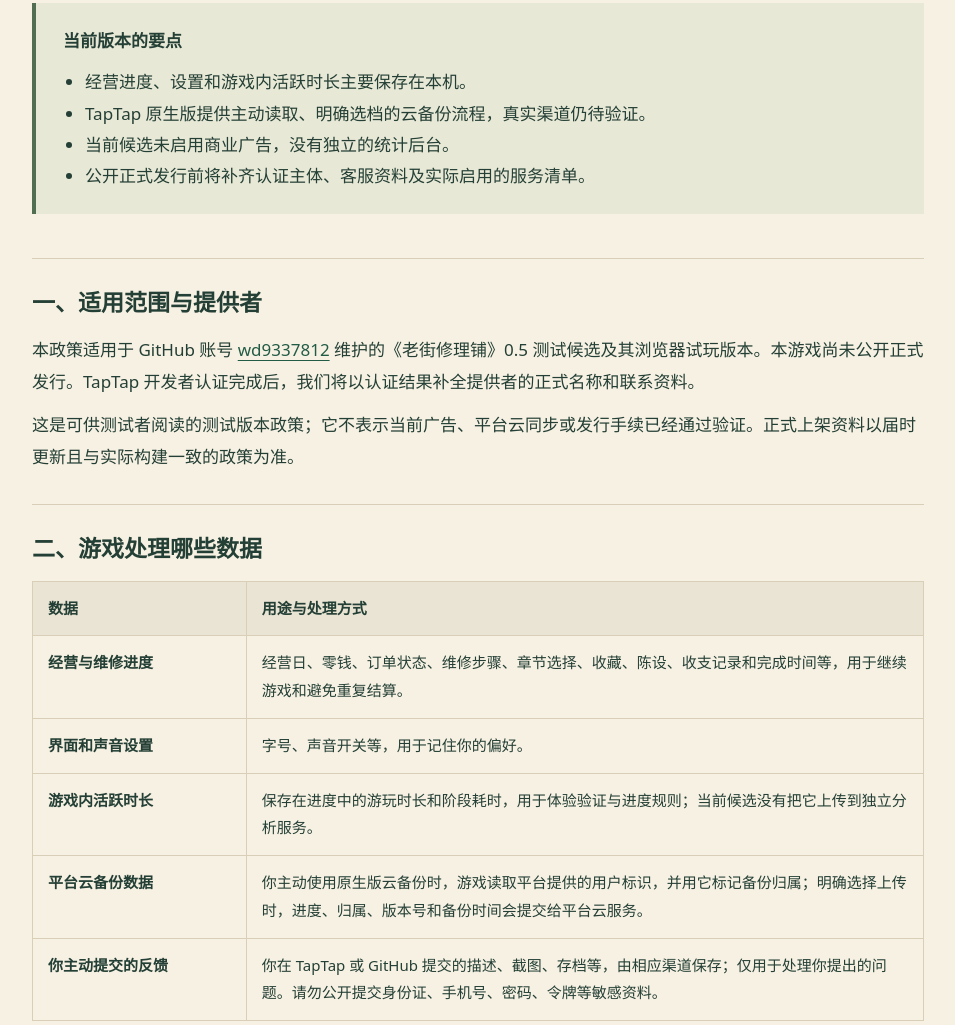
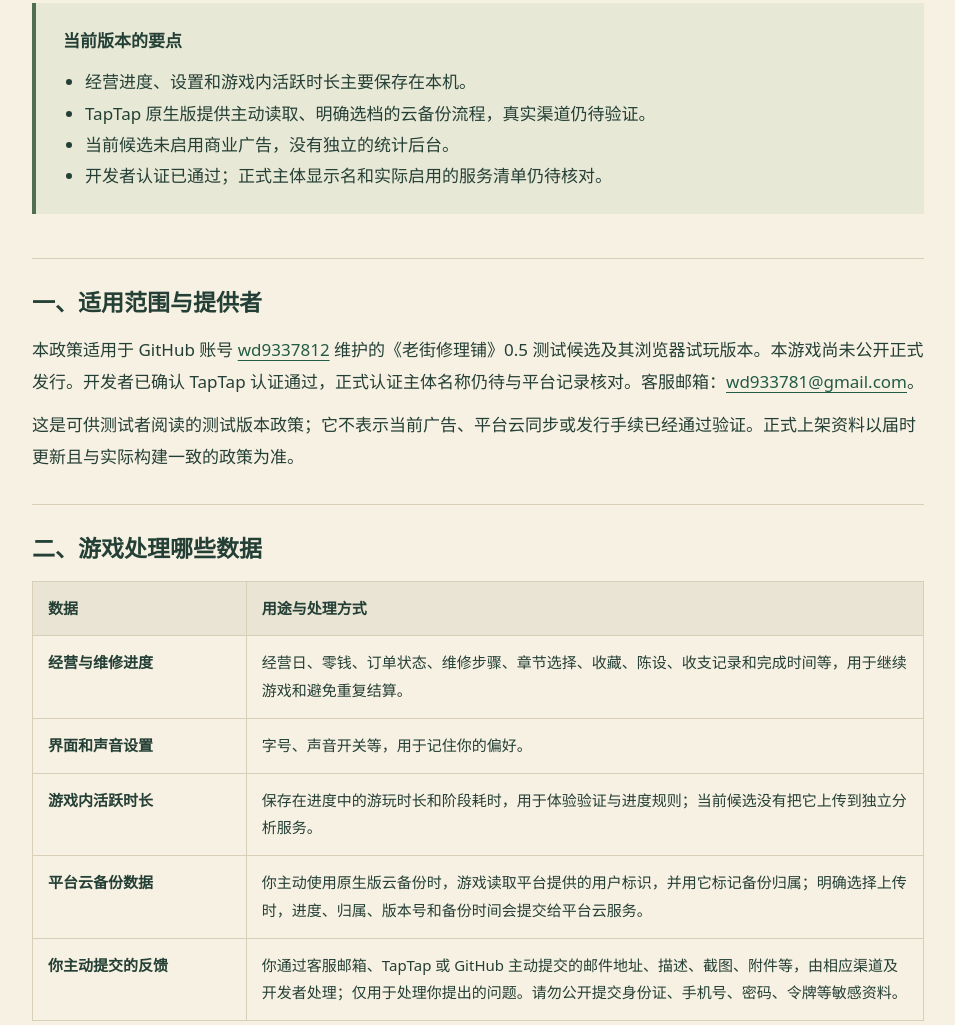
Before and after one commit to wd9337812/repairstore-privacy, a plain HTML site: page index.html in a window 1280 px wide. Shown: the part 464-1489 px from the top of the page, without its empty margins (162-1117 px from the left). Drawn offline with Linux system fonts and the light colour scheme.

Commit message:
Publish repair shop test privacy policy and service disclosures

```diff
--- a/index.html
+++ b/index.html
@@ -13,15 +13,15 @@
 <p class="eyebrow">测试版本 · 2026 年 10 月 26 日更新</p>
 <h1>把旧物修好，<br>也把你的进度照看好。</h1>
 <p class="lead">这份政策说明《老街修理铺》当前测试候选如何处理游戏进度，以及你使用平台功能时会发生什么。</p>
-<aside><strong>当前版本的要点</strong><ul><li>经营进度、设置和游戏内活跃时长主要保存在本机。</li><li>TapTap 原生版提供主动读取、明确选档的云备份流程，真实渠道仍待验证。</li><li>当前候选未启用商业广告，没有独立的统计后台。</li><li>公开正式发行前将补齐认证主体、客服资料及实际启用的服务清单。</li></ul></aside>
-<section><h2>一、适用范围与提供者</h2><p>本政策适用于 GitHub 账号 <a href="https://github.com/wd9337812" rel="noopener noreferrer">wd9337812</a> 维护的《老街修理铺》0.5 测试候选及其浏览器试玩版本。本游戏尚未公开正式发行。TapTap 开发者认证完成后，我们将以认证结果补全提供者的正式名称和联系资料。</p><p>这是可供测试者阅读的测试版本政策；它不表示当前广告、平台云同步或发行手续已经通过验证。正式上架资料以届时更新且与实际构建一致的政策为准。</p></section>
-<section><h2>二、游戏处理哪些数据</h2><div class="table-wrap"><table><thead><tr><th>数据</th><th>用途与处理方式</th></tr></thead><tbody><tr><td>经营与维修进度</td><td>经营日、零钱、订单状态、维修步骤、章节选择、收藏、陈设、收支记录和完成时间等，用于继续游戏和避免重复结算。</td></tr><tr><td>界面和声音设置</td><td>字号、声音开关等，用于记住你的偏好。</td></tr><tr><td>游戏内活跃时长</td><td>保存在进度中的游玩时长和阶段耗时，用于体验验证与进度规则；当前候选没有把它上传到独立分析服务。</td></tr><tr><td>平台云备份数据</td><td>你主动使用原生版云备份时，游戏读取平台提供的用户标识，并用它标记备份归属；明确选择上传时，进度、归属、版本号和备份时间会提交给平台云服务。</td></tr><tr><td>你主动提交的反馈</td><td>你在 TapTap 或 GitHub 提交的描述、截图、存档等，由相应渠道保存；仅用于处理你提出的问题。请勿公开提交身份证、手机号、密码、令牌等敏感资料。</td></tr></tbody></table></div><p>当前自编游戏逻辑不主动请求通讯录、精确位置、相机、麦克风权限，不读取这些信息，也不设置真实货币充值或交易市场。TapTap 客户端本身的账号、设备、日志及安全处理另依其服务和政策进行，不能将上述游戏逻辑说明理解为整个平台不处理任何信息。</p></section>
+<aside><strong>当前版本的要点</strong><ul><li>经营进度、设置和游戏内活跃时长主要保存在本机。</li><li>TapTap 原生版提供主动读取、明确选档的云备份流程，真实渠道仍待验证。</li><li>当前候选未启用商业广告，没有独立的统计后台。</li><li>开发者认证已通过；正式主体显示名和实际启用的服务清单仍待核对。</li></ul></aside>
+<section><h2>一、适用范围与提供者</h2><p>本政策适用于 GitHub 账号 <a href="https://github.com/wd9337812" rel="noopener noreferrer">wd9337812</a> 维护的《老街修理铺》0.5 测试候选及其浏览器试玩版本。本游戏尚未公开正式发行。开发者已确认 TapTap 认证通过，正式认证主体名称仍待与平台记录核对。客服邮箱：<a href="mailto:wd933781@gmail.com">wd933781@gmail.com</a>。</p><p>这是可供测试者阅读的测试版本政策；它不表示当前广告、平台云同步或发行手续已经通过验证。正式上架资料以届时更新且与实际构建一致的政策为准。</p></section>
+<section><h2>二、游戏处理哪些数据</h2><div class="table-wrap"><table><thead><tr><th>数据</th><th>用途与处理方式</th></tr></thead><tbody><tr><td>经营与维修进度</td><td>经营日、零钱、订单状态、维修步骤、章节选择、收藏、陈设、收支记录和完成时间等，用于继续游戏和避免重复结算。</td></tr><tr><td>界面和声音设置</td><td>字号、声音开关等，用于记住你的偏好。</td></tr><tr><td>游戏内活跃时长</td><td>保存在进度中的游玩时长和阶段耗时，用于体验验证与进度规则；当前候选没有把它上传到独立分析服务。</td></tr><tr><td>平台云备份数据</td><td>你主动使用原生版云备份时，游戏读取平台提供的用户标识，并用它标记备份归属；明确选择上传时，进度、归属、版本号和备份时间会提交给平台云服务。</td></tr><tr><td>你主动提交的反馈</td><td>你通过客服邮箱、TapTap 或 GitHub 主动提交的邮件地址、描述、截图、附件等，由相应渠道及开发者处理；仅用于处理你提出的问题。请勿公开提交身份证、手机号、密码、令牌等敏感资料。</td></tr></tbody></table></div><p>当前自编游戏逻辑不主动请求通讯录、精确位置、相机、麦克风权限，不读取这些信息，也不设置真实货币充值或交易市场。TapTap 客户端本身的账号、设备、日志及安全处理另依其服务和政策进行，不能将上述游戏逻辑说明理解为整个平台不处理任何信息。</p></section>
 <section><h2>三、本机保存、导入和云备份</h2><p>浏览器试玩使用浏览器本地存储。原生测试候选使用平台运行环境提供的文件空间保存进度，并保留上一份有效记录。浏览器版本允许你主动导出或选择 JSON 备份文件导入；该操作不会自动把文件发送给开发者。</p><p>原生版的云备份并非自动合并：先读取平台云端，再由你明确选择上传本机快照或恢复云端版本。拒绝或暂不使用云备份，不影响当前候选的本机核心玩法。实际 TapTap 账号、换机、切号、删除及容器保存效果还需在支持环境验证。</p><p>请自行保留重要进度。清理浏览器数据、卸载应用或删除运行环境数据可能移除本机进度；删除本机记录不会自动等同于删除平台云备份。</p></section>
 <section><h2>四、平台服务、广告与数据共享</h2><p>当前候选使用 TapTap Maker / UrhoX 运行环境，原生代码中有平台 <code>clientCloud</code> 云存储适配。平台可能按其政策处理账号、网络和运行日志等信息。更多说明见<a href="services.html">平台服务说明</a>。</p><p>截至本政策版本，商业广告未启用，自编游戏没有接入独立的广告 SDK、统计 SDK、社交排行榜或 Cloudflare 后端。TapTap 认证完成不代表广告已自动开通。若未来接入广告，我们会在启用前更新实际服务提供者、数据种类、目的和必要的同意流程，不凭本政策预先取得未明确功能的授权。</p><p>我们不会主动出售你的游戏进度。你主动选择平台云备份或反馈渠道时，相应数据会由该平台处理；依法必须提供的信息依适用要求处理。</p></section>
 <section><h2>五、保存期限与保护</h2><p>本机记录保留至你主动清除、覆盖、卸载或运行环境清理。主动上传的平台云记录用于后续恢复；如需删除，请按下方渠道提出申请，我们会核实归属，并通过平台实际支持的方式处理。平台日志的保存地点、期限和安全措施以平台披露为准，本项目尚未独立核实这些信息，正式启用相应功能前将进一步完善。</p><p>游戏采用版本校验、上一份有效备份和明确恢复等方式减少误覆盖，但这些措施不能保证所有设备故障或平台异常下都不丢失数据。反馈排查仅索取处理问题所需的信息。</p></section>
 <section><h2>六、你的选择和权利</h2><p>你可以在游戏设置中调整字号和声音，使用浏览器版的导出备份；也可以拒绝云备份、关闭游戏、按系统或浏览器指引清除本机数据。需要查阅、更正或删除开发者实际持有的反馈记录，或申请处理平台云记录时，请使用<a href="contact.html">联系与删除页面</a>。我们会先核实请求与数据归属，避免误删他人的记录。</p><p>当前没有自建游戏账号，因此没有单独的开发者账号注销功能。TapTap 账号注销、客户端权限和平台记录管理应通过 TapTap 提供的渠道办理。</p></section>
 <section><h2>七、未成年人</h2><p>未成年人应在监护人指导下阅读本政策。当前候选不提供真实货币购买、玩家聊天或公开个人资料功能。若监护人认为儿童信息被错误提交到反馈渠道，请联系我们核实和处理。正式发行时将依据实际平台要求完善年龄及监护人同意措施，不把本测试政策视为已经完成这些工作。</p></section>
 <section><h2>八、政策页面本身</h2><p>本页面托管于 GitHub Pages，无表单、广告、分析脚本或远程字体，不主动写入浏览器存储。GitHub 可能为安全目的记录访问者 IP 等访问日志；这是网页托管服务的处理，详见 <a href="https://docs.github.com/en/site-policy/privacy-policies/github-general-privacy-statement" rel="noopener noreferrer">GitHub 隐私声明</a>。页面访问可能涉及 GitHub 的境外网络服务；阅读网页不是游戏云备份上传。</p></section>
-<section><h2>九、更新与联系</h2><p>本版本更新和生效日期为 2026 年 10 月 26 日。提供者资料、启用功能或处理规则发生重要变化时，我们会在此页面和可用的游戏入口更新说明。后续需要额外同意的事项会按实际要求另行处理。</p><p>认证期间的联系渠道：<a href="https://github.com/wd9337812/repairstore-privacy/issues" rel="noopener noreferrer">公开问题反馈</a>，或你正在使用的 TapTap 游戏社区反馈入口。公开反馈请仅描述问题；涉及个人资料的核实时，先约定适当的非公开渠道。</p></section>
+<section><h2>九、更新与联系</h2><p>本版本更新和生效日期为 2026 年 10 月 26 日。提供者资料、启用功能或处理规则发生重要变化时，我们会在此页面和可用的游戏入口更新说明。后续需要额外同意的事项会按实际要求另行处理。</p><p>客服与隐私请求邮箱：<a href="mailto:wd933781@gmail.com">wd933781@gmail.com</a>。一般问题也可使用 <a href="https://github.com/wd9337812/repairstore-privacy/issues" rel="noopener noreferrer">公开问题反馈</a> 或 TapTap 游戏社区。公开反馈请仅描述问题；需要核实账号归属或处理私人资料时，请通过客服邮箱联系，不要在公开页面提交敏感信息。</p></section>
 </main><footer>老街修理铺 · 测试版本政策<span>仅政策与联系说明公开，游戏源码保持私有。</span></footer>
 </body></html>
```
Also changed, not shown: contact.html (+1 -1 lines), services.html (+1 -1 lines).
